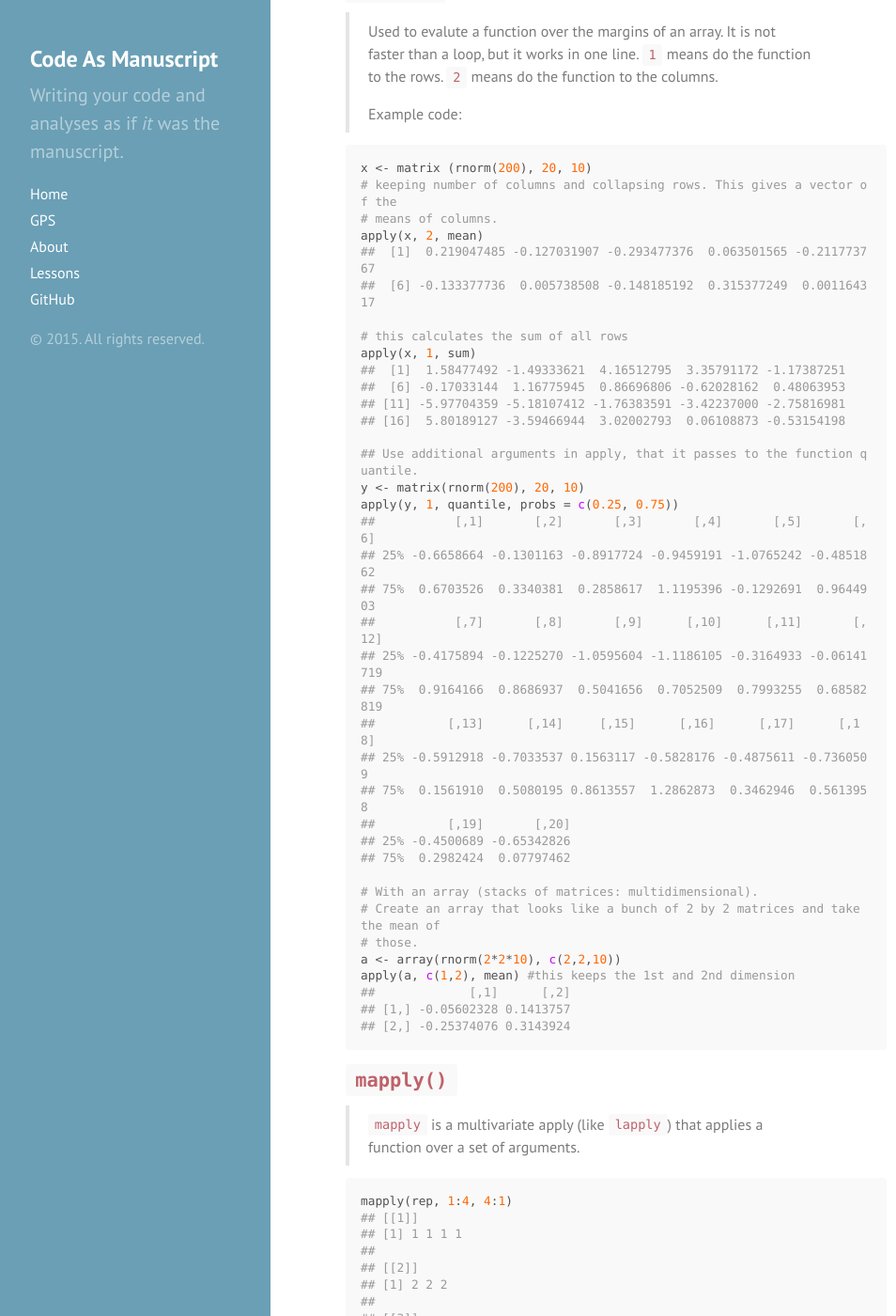
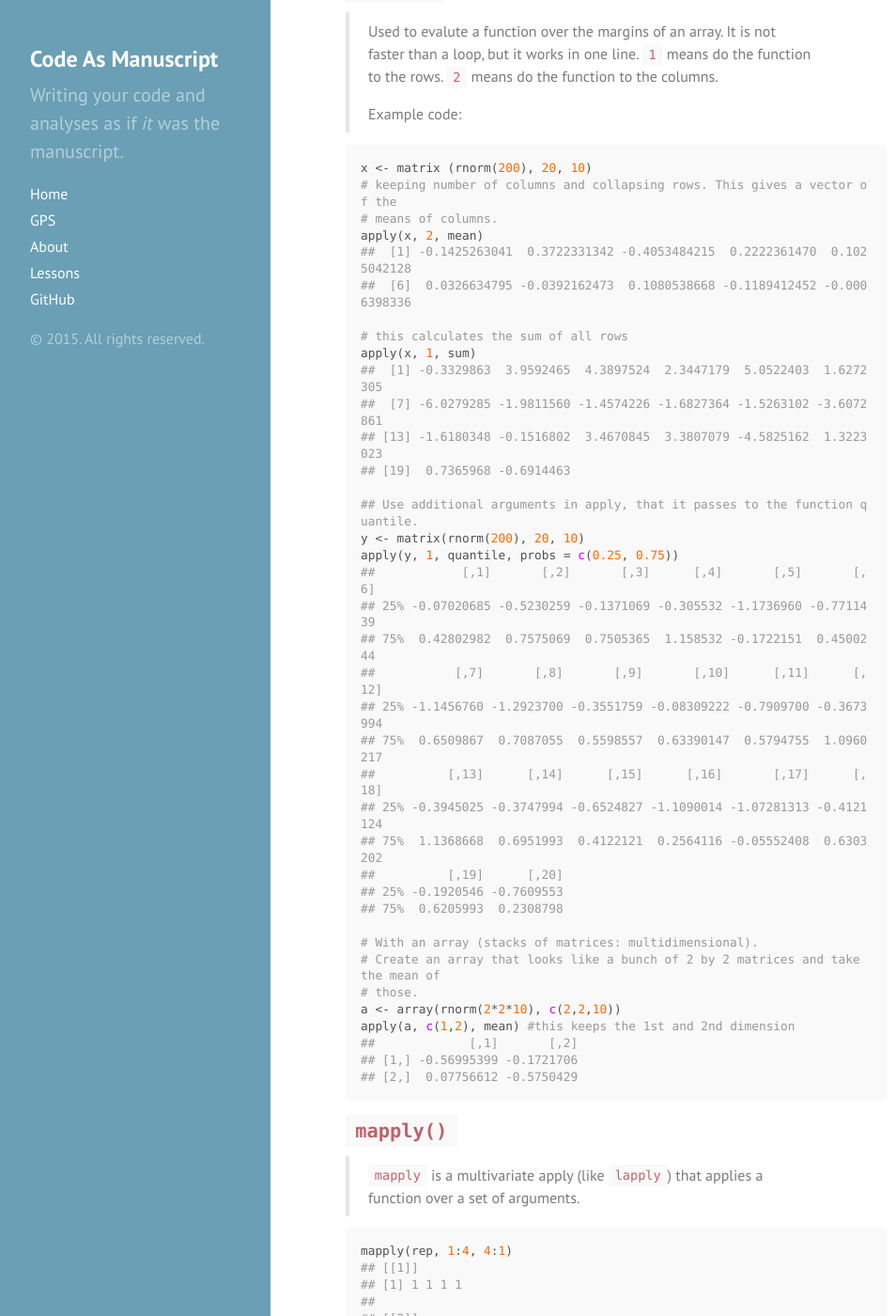
Before and after one commit to codeasmanuscript/site, a Jekyll site: the page built from lessons/rintro/cheatsheet.md, in a window 1280 px wide and 1400 px high, scrolled down 13812 px. Shown: the whole window at 94% size, without its empty margins (0-954 px from the left). Built offline with Jekyll 4.4.1, drawn with Linux system fonts in a browser that asks for light colours; Markdown is read by kramdown in place of the engine named in the settings; some of the changed text lies outside the part shown.

Commit message:
Updated, hopefully fixed problems

````diff
--- a/lessons/rintro/cheatsheet.md
+++ b/lessons/rintro/cheatsheet.md
@@ -426,43 +426,43 @@ write.csv(data, file = 'myfile.csv')
 **Assignment operators:** (Note: only use `<<-` under *very* special
 circumstances...)
 
-|Operator | Description |
-|-----|----|
-| <- | local environment assignment |
-| <<- | global environment assignment |
+| Operator | Description |
+| :-----| :----|
+|  <- | local environment assignment |
+|  <<- | global environment assignment |
 
 **Arthmetic Operators:**
 
-|Operator | Description |
-|---------|----------|
-|+        | addition |
-|-        | subtraction |
-|*        | multiplication |
-|/        | division |
-|^ or **  | exponentiation |
-|x %% y   | modulus (5 %% 2 is 1) |
-|x %/% y  | integer division (5%/% is 2) |
-|x %\*% y  | matrix multiplication |
+|  Operator | Description |
+| :--------- | :----------|
+| +        | addition |
+| -        | subtraction |
+| *        | multiplication |
+| /        | division |
+| ^ or **  | exponentiation |
+| x %% y   | modulus (5 %% 2 is 1) |
+| x %/% y  | integer division (5%/% is 2) |
+| x %\*% y  | matrix multiplication |
 
 **Logical Operators:**
 
-Operator  | Description
---------  | -----------
-<         | less than
-<=        | less than or equal to
->         | greater than
->=        | greater than or equal to
-==        | exactly equal to
-!=        | not equal to
-!x        | not x
-x \| y    | x OR y (returns a vector)
-x \|\| y    | x OR y (examines only 1st element of vector)
-x & y     | x AND y (returns a vector)
-x && y    | x AND y (examines only 1st element of vector)
-isTRUE(x) | test if X is TRUE
-any(x) | whether any of x is TRUE
-all(x) | whether all of x is TRUE
-identical(x, y) | whether x and y are the same
+| Operator  | Description |
+| :--------  | :----------- |
+| <         | less than |
+| <=        | less than or equal to |
+| >         | greater than |
+| >=        | greater than or equal to |
+| ==        | exactly equal to |
+| !=        | not equal to |
+| !x        | not x |
+| x \| y    | x OR y (returns a vector) |
+| x \|\| y    | x OR y (examines only 1st element of vector) |
+| x & y     | x AND y (returns a vector) |
+| x && y    | x AND y (examines only 1st element of vector) |
+| isTRUE(x) | test if X is TRUE |
+| any(x) | whether any of x is TRUE |
+| all(x) | whether all of x is TRUE |
+| identical(x, y) | whether x and y are the same |
 
 # Commenting in R #
 
@@ -711,40 +711,40 @@ x <- matrix (rnorm(200), 20, 10)
 # keeping number of columns and collapsing rows. This gives a vector of the
 # means of columns.
 apply(x, 2, mean)
-##  [1]  0.219047485 -0.127031907 -0.293477376  0.063501565 -0.211773767
-##  [6] -0.133377736  0.005738508 -0.148185192  0.315377249  0.001164317
+##  [1] -0.1425263041  0.3722331342 -0.4053484215  0.2222361470  0.1025042128
+##  [6]  0.0326634795 -0.0392162473  0.1080538668 -0.1189412452 -0.0006398336
 
 # this calculates the sum of all rows
 apply(x, 1, sum)
-##  [1]  1.58477492 -1.49333621  4.16512795  3.35791172 -1.17387251
-##  [6] -0.17033144  1.16775945  0.86696806 -0.62028162  0.48063953
-## [11] -5.97704359 -5.18107412 -1.76383591 -3.42237000 -2.75816981
-## [16]  5.80189127 -3.59466944  3.02002793  0.06108873 -0.53154198
+##  [1] -0.3329863  3.9592465  4.3897524  2.3447179  5.0522403  1.6272305
+##  [7] -6.0279285 -1.9811560 -1.4574226 -1.6827364 -1.5263102 -3.6072861
+## [13] -1.6180348 -0.1516802  3.4670845  3.3807079 -4.5825162  1.3223023
+## [19]  0.7365968 -0.6914463
 
 ## Use additional arguments in apply, that it passes to the function quantile.
 y <- matrix(rnorm(200), 20, 10)
 apply(y, 1, quantile, probs = c(0.25, 0.75))
-##           [,1]       [,2]       [,3]       [,4]       [,5]       [,6]
-## 25% -0.6658664 -0.1301163 -0.8917724 -0.9459191 -1.0765242 -0.4851862
-## 75%  0.6703526  0.3340381  0.2858617  1.1195396 -0.1292691  0.9644903
-##           [,7]       [,8]       [,9]      [,10]      [,11]       [,12]
-## 25% -0.4175894 -0.1225270 -1.0595604 -1.1186105 -0.3164933 -0.06141719
-## 75%  0.9164166  0.8686937  0.5041656  0.7052509  0.7993255  0.68582819
-##          [,13]      [,14]     [,15]      [,16]      [,17]      [,18]
-## 25% -0.5912918 -0.7033537 0.1563117 -0.5828176 -0.4875611 -0.7360509
-## 75%  0.1561910  0.5080195 0.8613557  1.2862873  0.3462946  0.5613958
-##          [,19]       [,20]
-## 25% -0.4500689 -0.65342826
-## 75%  0.2982424  0.07797462
+##            [,1]       [,2]       [,3]      [,4]       [,5]       [,6]
+## 25% -0.07020685 -0.5230259 -0.1371069 -0.305532 -1.1736960 -0.7711439
+## 75%  0.42802982  0.7575069  0.7505365  1.158532 -0.1722151  0.4500244
+##           [,7]       [,8]       [,9]       [,10]      [,11]      [,12]
+## 25% -1.1456760 -1.2923700 -0.3551759 -0.08309222 -0.7909700 -0.3673994
+## 75%  0.6509867  0.7087055  0.5598557  0.63390147  0.5794755  1.0960217
+##          [,13]      [,14]      [,15]      [,16]       [,17]      [,18]
+## 25% -0.3945025 -0.3747994 -0.6524827 -1.1090014 -1.07281313 -0.4121124
+## 75%  1.1368668  0.6951993  0.4122121  0.2564116 -0.05552408  0.6303202
+##          [,19]      [,20]
+## 25% -0.1920546 -0.7609553
+## 75%  0.6205993  0.2308798
 
 # With an array (stacks of matrices: multidimensional).
 # Create an array that looks like a bunch of 2 by 2 matrices and take the mean of
 # those.
 a <- array(rnorm(2*2*10), c(2,2,10))
 apply(a, c(1,2), mean) #this keeps the 1st and 2nd dimension
-##             [,1]      [,2]
-## [1,] -0.05602328 0.1413757
-## [2,] -0.25374076 0.3143924
+##             [,1]       [,2]
+## [1,] -0.56995399 -0.1721706
+## [2,]  0.07756612 -0.5750429
 ```
 
 ## `mapply()` ##
@@ -791,41 +791,41 @@ noise<- function(n,mean, sd) {
 
 ## apply the noise function with n=5, mean=1 and sd=2
 noise(5, 1, 2)
-## [1] 1.7587764 0.8973867 2.0622343 1.8008369 1.5493995
+## [1]  1.9952001  3.3686543 -0.3938630  2.1627208 -0.8555895
 
 ## apply the noise function for n= 1 to 5, mean = 1 to 5, and sd = 2
 mapply(noise, 1:5, 1:5, 2)
 ## [[1]]
-## [1] 1.797518
+## [1] 2.445003
 ##
 ## [[2]]
-## [1] -0.6439485  2.3973553
+## [1] 4.303090 3.148552
 ##
 ## [[3]]
-## [1] 1.230656 2.726627 2.974514
+## [1] 2.910610 1.369910 2.491172
 ##
 ## [[4]]
-## [1] 2.840882 5.318767 3.785804 4.482252
+## [1] 6.489644 4.404792 1.546499 2.852584
 ##
 ## [[5]]
-## [1] 7.500863 6.544568 7.916379 6.137821 5.676220
+## [1] 5.8564696 4.5578019 6.2111724 9.6290213 0.9960932
 
 ## which is the same as writing
 list(noise(1,1,2), noise(2,2,2), noise(3,3,2), noise(4,4,2), noise(5,5,2))
 ## [[1]]
-## [1] 4.201303
+## [1] 1.064633
 ##
 ## [[2]]
-## [1] 0.8483126 3.0579237
+## [1] 2.946213 3.258187
 ##
 ## [[3]]
-## [1] 0.814678 4.570294 5.399942
+## [1] 2.077796 3.409540 3.762832
 ##
 ## [[4]]
-## [1] 5.455103 3.421163 2.228478 4.288818
+## [1] 6.141016 4.600653 2.561109 2.311173
 ##
 ## [[5]]
-## [1] 7.749654 6.168730 6.121027 5.978899 3.111585
+## [1] 5.295638 4.734599 8.136727 5.625598 3.661616
 
 # (the outputs are different because our function makes new random varibles each
 # time)
````
Also changed, not shown: other parts of lessons/rintro/cheatsheet.md (+5 -5 lines), lessons/rintro/livecoding.md (+26 -26 lines), 1 other file.
